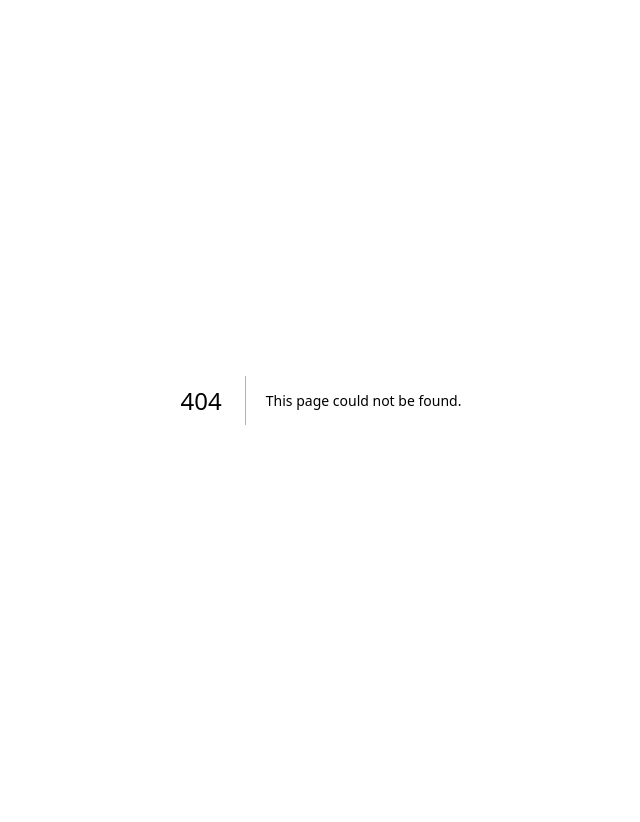
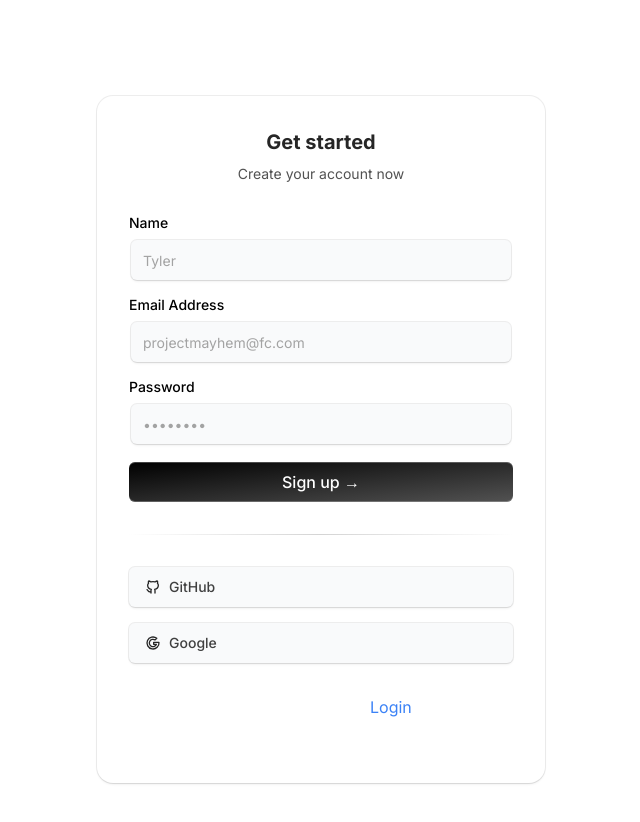
Before and after one commit to Rohitk131/auth-app, a Next.js app: page /signup in a window 1280 px wide. Before the commit this address had no page. Shown: the top 822 px of the page, without its empty margins (319-959 px from the left). Before the commit the page ends 800 px from the top, so only its background shows below. Built offline with nearby package versions, Linux system fonts and the light colour scheme.

Commit message:
auth UI complete

```diff
--- a/src/app/login/page.tsx
+++ b/src/app/login/page.tsx
@@ -8,32 +8,26 @@ import {
   IconBrandGoogle,
   IconBrandOnlyfans,
 } from "@tabler/icons-react";
-
-export function SignupFormDemo() {
+import Link from 'next/link';
+import User from '@/models/userModel'
+export default function SignupFormDemo() {
   const handleSubmit = (e: React.FormEvent<HTMLFormElement>) => {
     e.preventDefault();
     console.log("Form submitted");
   };
   return (
+    <main className="flex min-h-screen flex-col items-center justify-between p-24">
+
     <div className="max-w-md w-full mx-auto rounded-none md:rounded-2xl p-4 md:p-8 shadow-input bg-white dark:bg-black">
-      <h2 className="font-bold text-xl text-neutral-800 dark:text-neutral-200">
-        Welcome to Aceternity
+      <h2 className="text-center font-bold text-xl text-neutral-800 dark:text-neutral-200">
+        Welcome Back
       </h2>
-      <p className="text-neutral-600 text-sm max-w-sm mt-2 dark:text-neutral-300">
-        Login to aceternity if you can because we don&apos;t have a login flow
-        yet
+      <p className="text-neutral-600 text-sm max-w-sm mt-2 dark:text-neutral-300 text-center">
+        Please enter your details to sign in
       </p>
 
       <form className="my-8" onSubmit={handleSubmit}>
         <div className="flex flex-col md:flex-row space-y-2 md:space-y-0 md:space-x-2 mb-4">
-          <LabelInputContainer>
-            <Label htmlFor="firstname">First name</Label>
-            <Input id="firstname" placeholder="Tyler" type="text" />
-          </LabelInputContainer>
-          <LabelInputContainer>
-            <Label htmlFor="lastname">Last name</Label>
-            <Input id="lastname" placeholder="Durden" type="text" />
-          </LabelInputContainer>
         </div>
         <LabelInputContainer className="mb-4">
           <Label htmlFor="email">Email Address</Label>
@@ -43,20 +37,13 @@ export function SignupFormDemo() {
           <Label htmlFor="password">Password</Label>
           <Input id="password" placeholder="••••••••" type="password" />
         </LabelInputContainer>
-        <LabelInputContainer className="mb-8">
-          <Label htmlFor="twitterpassword">Your twitter password</Label>
-          <Input
-            id="twitterpassword"
-            placeholder="••••••••"
-            type="twitterpassword"
-          />
-        </LabelInputContainer>
+
 
         <button
           className="bg-gradient-to-br relative group/btn from-black dark:from-zinc-900 dark:to-zinc-900 to-neutral-600 block dark:bg-zinc-800 w-full text-white rounded-md h-10 font-medium shadow-[0px_1px_0px_0px_#ffffff40_inset,0px_-1px_0px_0px_#ffffff40_inset] dark:shadow-[0px_1px_0px_0px_var(--zinc-800)_inset,0px_-1px_0px_0px_var(--zinc-800)_inset]"
           type="submit"
           >
-          Sign up &rarr;
+          Sign In &rarr;
           <BottomGradient />
         </button>
 
@@ -83,19 +70,11 @@ export function SignupFormDemo() {
             </span>
             <BottomGradient />
           </button>
-          <button
-            className=" relative group/btn flex space-x-2 items-center justify-start px-4 w-full text-black rounded-md h-10 font-medium shadow-input bg-gray-50 dark:bg-zinc-900 dark:shadow-[0px_0px_1px_1px_var(--neutral-800)]"
-            type="submit"
-          >
-            <IconBrandOnlyfans className="h-4 w-4 text-neutral-800 dark:text-neutral-300" />
-            <span className="text-neutral-700 dark:text-neutral-300 text-sm">
-              OnlyFans
-            </span>
-            <BottomGradient />
-          </button>
+          <p className="text-white text-center pt-4">Don't have an account? <Link href='signup' className="text-blue-500">SignUp</Link></p>
         </div>
       </form>
     </div>
+</main>
   );
 }
 
--- /dev/null
+++ b/src/app/signup/page.tsx
@@ -0,0 +1,134 @@
+'use client'
+import React from "react";
+import { Label } from "@/components/ui/label";
+import { Input } from '@/components/ui/input';
+import { cn } from "@/utils/cn";
+import { IconBrandGithub, IconBrandGoogle } from "@tabler/icons-react";
+import Link from 'next/link';
+import User from '@/models/userModel';
+import { hash } from 'bcryptjs';
+import { useRouter } from 'next/navigation'
+
+export default function SignupFormDemo() {
+  const router = useRouter();
+
+  const handleSubmit = async (e: React.FormEvent<HTMLFormElement>) => {
+
+    e.preventDefault();
+    try {
+      const formData = new FormData(e.currentTarget);
+      const name = formData.get('name') as string || undefined;
+      const email = formData.get('email') as string || undefined;
+      const password = formData.get('password') as string || undefined;
+
+      if (!name || !email || !password) {
+        throw new Error('Please fill in all fields');
+      }
+
+      const user = await User.findOne({ email });
+      if (user) {
+        throw new Error('User already exists');
+      }
+
+      const hashedPassword = await hash(password, 10);
+
+      await User.create({
+        name,
+        email,
+        password: hashedPassword
+      });
+
+      router.push('/login');
+    } catch (error: any) {
+      console.error(error.message);
+
+    }
+  };
+
+  return (
+    <main className="flex min-h-screen flex-col items-center justify-between p-24">
+      <div className="max-w-md w-full mx-auto rounded-none md:rounded-2xl p-4 md:p-8 shadow-input bg-white dark:bg-black">
+        <h2 className="font-bold text-xl text-neutral-800 dark:text-neutral-200 text-center">
+          Get started
+        </h2>
+        <p className="text-neutral-600 text-sm max-w-sm mt-2 dark:text-neutral-300 text-center">
+          Create your account now
+        </p>
+
+        <form className="my-8" onSubmit={handleSubmit}>
+          <div className="flex flex-col md:flex-row space-y-2 md:space-y-0 md:space-x-2 mb-4">
+            <LabelInputContainer>
+              <Label htmlFor="firstname">Name</Label>
+              <Input id="name" name="name" placeholder="Tyler" type="text" />
+            </LabelInputContainer>
+          </div>
+          <LabelInputContainer className="mb-4">
+            <Label htmlFor="email">Email Address</Label>
+            <Input id="email" name="email" placeholder="projectmayhem@fc.com" type="email" />
+          </LabelInputContainer>
+          <LabelInputContainer className="mb-4">
+            <Label htmlFor="password">Password</Label>
+            <Input id="password" name="password" placeholder="••••••••" type="password" />
+          </LabelInputContainer>
+
+          <button
+            className="bg-gradient-to-br relative group/btn from-black dark:from-zinc-900 dark:to-zinc-900 to-neutral-600 block dark:bg-zinc-800 w-full text-white rounded-md h-10 font-medium shadow-[0px_1px_0px_0px_#ffffff40_inset,0px_-1px_0px_0px_#ffffff40_inset] dark:shadow-[0px_1px_0px_0px_var(--zinc-800)_inset,0px_-1px_0px_0px_var(--zinc-800)_inset]"
+            type="submit"
+          >
+            Sign up &rarr;
+            <BottomGradient />
+          </button>
+
+          <div className="bg-gradient-to-r from-transparent via-neutral-300 dark:via-neutral-700 to-transparent my-8 h-[1px] w-full" />
+
+          <div className="flex flex-col space-y-4">
+            <button
+              className=" relative group/btn flex space-x-2 items-center justify-start px-4 w-full text-black rounded-md h-10 font-medium shadow-input bg-gray-50 dark:bg-zinc-900 dark:shadow-[0px_0px_1px_1px_var(--neutral-800)]"
+              type="submit"
+            >
+              <IconBrandGithub className="h-4 w-4 text-neutral-800 dark:text-neutral-300" />
+              <span className="text-neutral-700 dark:text-neutral-300 text-sm">
+                GitHub
+              </span>
+              <BottomGradient />
+            </button>
+            <button
+              className=" relative group/btn flex space-x-2 items-center justify-start px-4 w-full text-black rounded-md h-10 font-medium shadow-input bg-gray-50 dark:bg-zinc-900 dark:shadow-[0px_0px_1px_1px_var(--neutral-800)]"
+              type="submit"
+            >
+              <IconBrandGoogle className="h-4 w-4 text-neutral-800 dark:text-neutral-300" />
+              <span className="text-neutral-700 dark:text-neutral-300 text-sm">
+                Google
+              </span>
+              <BottomGradient />
+            </button>
+            <p className="text-white text-center pt-4">Have an account? <Link href='/login' className="text-blue-500">Login</Link></p>
+          </div>
+        </form>
+      </div>
+    </main>
+  );
+}
+
+const BottomGradient = () => {
+  return (
+    <>
+      <span className="group-hover/btn:opacity-100 block transition duration-500 opacity-0 absolute h-px w-full -bottom-px inset-x-0 bg-gradient-to-r from-transparent via-cyan-500 to-transparent" />
+      <span className="group-hover/btn:opacity-100 blur-sm block transition duration-500 opacity-0 absolute h-px w-1/2 mx-auto -bottom-px inset-x-10 bg-gradient-to-r from-transparent via-indigo-500 to-transparent" />
+    </>
+  );
+};
+
+const LabelInputContainer = ({
+  children,
+  className,
+}: {
+  children: React.ReactNode;
+  className?: string;
+}) => {
+  return (
+    <div className={cn("flex flex-col space-y-2 w-full", className)}>
+      {children}
+    </div>
+  );
+};
--- a/tailwind.config.ts
+++ b/tailwind.config.ts
@@ -1,5 +1,10 @@
 import type { Config } from "tailwindcss";
+const defaultTheme = require("tailwindcss/defaultTheme");
 
+const colors = require("tailwindcss/colors");
+const {
+  default: flattenColorPalette,
+} = require("tailwindcss/lib/util/flattenColorPalette");
 const config: Config = {
   content: [
     "./src/pages/**/*.{js,ts,jsx,tsx,mdx}",
@@ -8,6 +13,9 @@ const config: Config = {
   ],
   theme: {
     extend: {
+      boxShadow: {
+        input: `0px 2px 3px -1px rgba(0,0,0,0.1), 0px 1px 0px 0px rgba(25,28,33,0.02), 0px 0px 0px 1px rgba(25,28,33,0.08)`,
+      },
       backgroundImage: {
         "gradient-radial": "radial-gradient(var(--tw-gradient-stops))",
         "gradient-conic":
@@ -15,6 +23,17 @@ const config: Config = {
       },
     },
   },
-  plugins: [],
+  plugins: [addVariablesForColors],
 };
+
+function addVariablesForColors({ addBase, theme }: any) {
+  let allColors = flattenColorPalette(theme("colors"));
+  let newVars = Object.fromEntries(
+    Object.entries(allColors).map(([key, val]) => [`--${key}`, val])
+  );
+
+  addBase({
+    ":root": newVars,
+  });
+}
 export default config;
```
Lines whose indentation alone changed are shown as unchanged.
